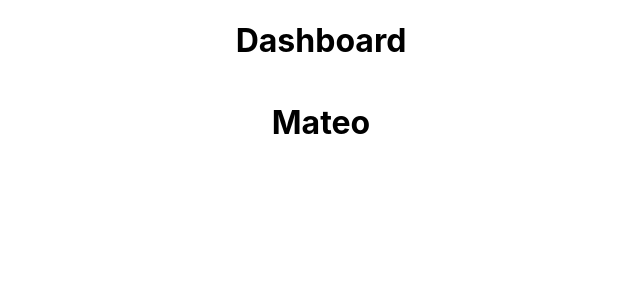
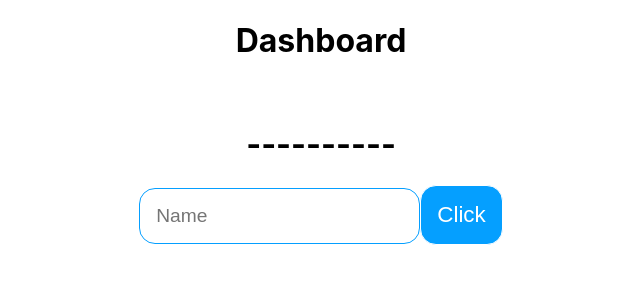
Before and after one commit to MateuszMatyska/react-typescript, a React (Create React App) app: page / in a window 1280 px wide. Shown: the top 300 px of the page, without its empty margins (319-959 px from the left). Built offline with nearby package versions, Linux system fonts and the light colour scheme; sample sign-in values are in the browser's storage.

Commit message:
add action to redux

```diff
--- /dev/null
+++ b/src/components/SetUserComponent.tsx
@@ -0,0 +1,33 @@
+import React, {useState} from 'react';
+import { connect } from 'react-redux';
+
+import { getUser } from 'store/actions/UserActions';
+
+import Button from "components/Button/Button";
+import Input from 'components/Input/Input';
+
+
+const SetUserComponent: React.FC<any> = (props: any) => {
+    const [userName,SetUserName] = useState("");
+
+    const onChangeName = (event: any) => {
+        SetUserName(event.target.value);
+    };
+
+    const setUserNameAction = () => {
+        props.setUser(userName);
+    }
+
+    return <div>
+        <Input type="text" value={userName} onChange={onChangeName} placeholder="Name" />
+        <Button text="Click" onClick={setUserNameAction} variant="primary" />
+    </div>
+}
+
+const mapDispatchToProps = (dispatch: any) => {
+    return {
+        setUser: (name: string) => {dispatch(getUser(name))}
+    }
+}
+
+export default connect(null, mapDispatchToProps)(SetUserComponent);
--- a/src/index.tsx
+++ b/src/index.tsx
@@ -6,7 +6,6 @@ import * as serviceWorker from './serviceWorker';
 import {Store} from 'redux';
 import {Provider} from 'react-redux';
 import configureStore, {IAppState} from 'store/Store';
-import { getUser } from 'store/actions/UserActions';
 
 interface IProps {
     store: Store<IAppState>
@@ -21,7 +20,6 @@ const Root: React.SFC<IProps> = props => {
 }
 
 const store = configureStore();
-store.dispatch(getUser());
 
 ReactDOM.render(<Root store={store} />, document.getElementById('root'));
 
--- a/src/pages/HomePage/HomePage.tsx
+++ b/src/pages/HomePage/HomePage.tsx
@@ -1,11 +1,14 @@
 import React from 'react';
 import UserComponent from 'components/UserComponent';
+import SetUserComponent from 'components/SetUserComponent';
 
 const HomePage: React.FC = () =>{
     return <div>
         <div className="wrapper">
             <h1>Dashboard</h1>
             <UserComponent />
+            <h1>----------</h1>
+            <SetUserComponent />
         </div>
     </div>
 }
--- a/src/store/actions/UserActions.tsx
+++ b/src/store/actions/UserActions.tsx
@@ -8,11 +8,11 @@ export const getUser: ActionCreator<ThunkAction<
     IUser,
     null,
     IAddUser
->> = () => {
+>> = (name: string) => {
     return async (dispatch: Dispatch) => {
         dispatch({
             type: UserTypes.ADD_USER,
-            payload: "Mateo"
+            payload: name
         });
     };
 };
--- a/src/store/actions/types.tsx
+++ b/src/store/actions/types.tsx
@@ -1,5 +1,3 @@
-import { IUser } from 'store/reducers/UserReducer'
-
 export enum UserTypes {
     ADD_USER = "ADD_USER",
     DELETE_USER = "DELETE_USER"
```
